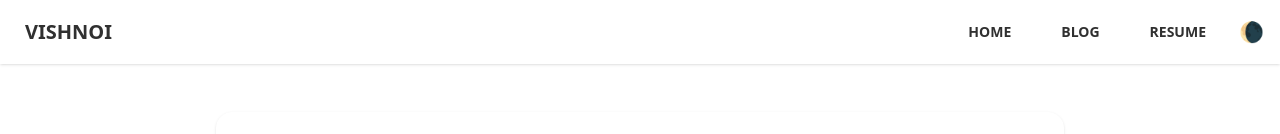
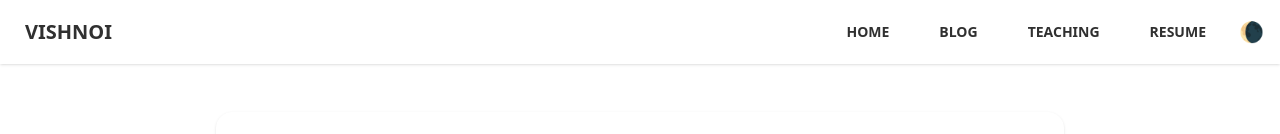
Before and after one commit to s-vishnoi/portfolio, a Vue app: page / in a window 1280 px wide. Shown: the top 134 px of the page. Built offline with nearby package versions, Linux system fonts and the light colour scheme; no server answers.

Commit message:
include teaching page

```diff
--- a/src/App.vue
+++ b/src/App.vue
@@ -7,6 +7,7 @@
       <div class="flex gap-4 px-2 items-center">
         <router-link to="/" class="btn btn-ghost">Home</router-link>
         <router-link to="/blog" class="btn btn-ghost">Blog</router-link>
+        <router-link to="/teaching" class="btn btn-ghost">Teaching</router-link>
         <router-link to="/resume" class="btn btn-ghost">Resume</router-link>
         <button class="text-xl" @click="toggleTheme">
           <span v-if="theme === 'dark'">🌖</span>
```
